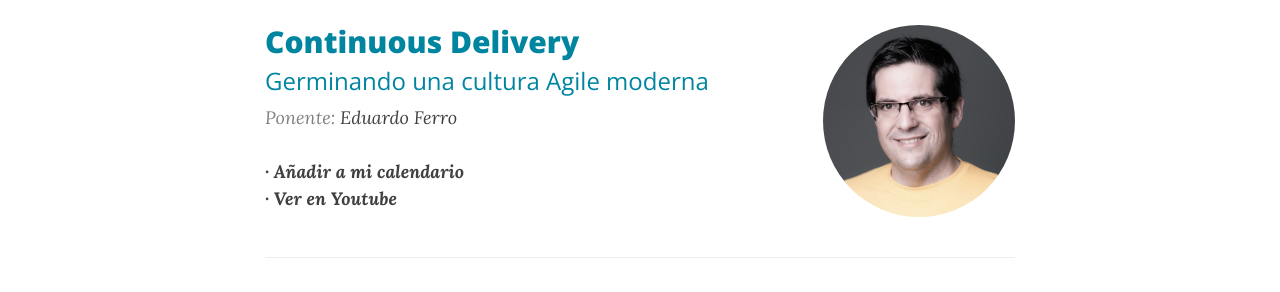
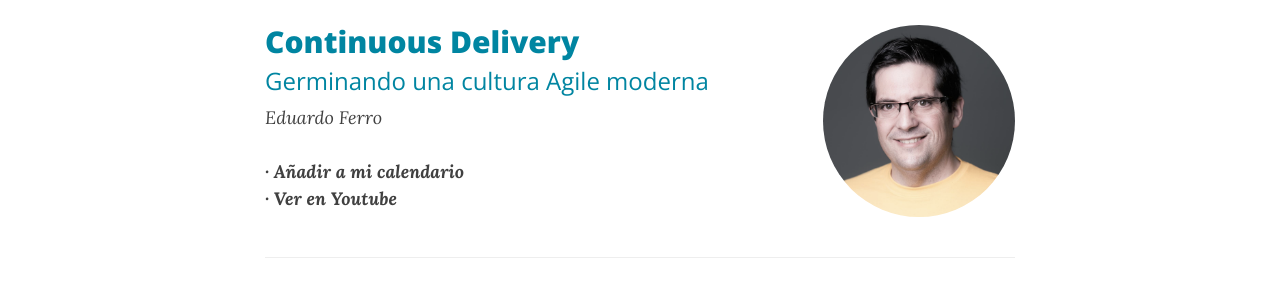
Before and after one commit to comunidadcode/comunidadcode.github.io, a Jekyll site: the page built from proxima_sesion.html, in a window 1280 px wide and 900 px high. Shown: the part 280-572 px from the top of the window. Built offline with Jekyll 4.4.1, drawn with Linux system fonts in a browser that asks for light colours; nearby versions of some CDN libraries.

Commit message:
[Modificado] En la línea del ponente dejar solo el nombre.
Antes ponía "Ponente: Eduardo Ferro" ahora solo "Eduardo Ferro". En el
móvil ponía "Ponente:" en una línea y "Eduardo Ferro" en otro y se veía
muy raro.

```diff
--- a/proxima_sesion.html
+++ b/proxima_sesion.html
@@ -46,7 +46,7 @@ use-site-title: true
   </div>
 	<h2 class="text-next-session-title">Continuous Delivery</h2>
   <h3 class="text-next-session-subtitle">Germinando una cultura Agile moderna</h3>
-  <p class="post-meta">Ponente: <a href="../colaboradores/edu-ferro">Eduardo Ferro</a><br><br>
+  <p class="post-meta"><a href="../colaboradores/edu-ferro">Eduardo Ferro</a><br><br>
     <a href="https://calendar.google.com/event?action=TEMPLATE&tmeid=N3VjNHZ1cWNyNWZwbGI3aGxxYTdiNDAxcHQgY29tdW5pZGFkY29kZUBt&tmsrc=comunidadcode%40gmail.com" target="_blank" class="post-read-more">· Añadir a mi calendario</a><br>
     <a href="https://www.youtube.com/watch?v=hbggtXmQcf8" target="_blank" class="post-read-more">· Ver en Youtube</a>
   </p>
```
